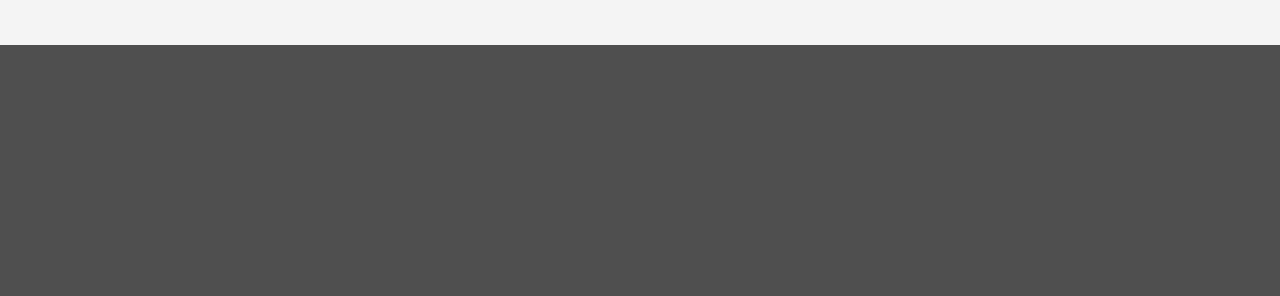
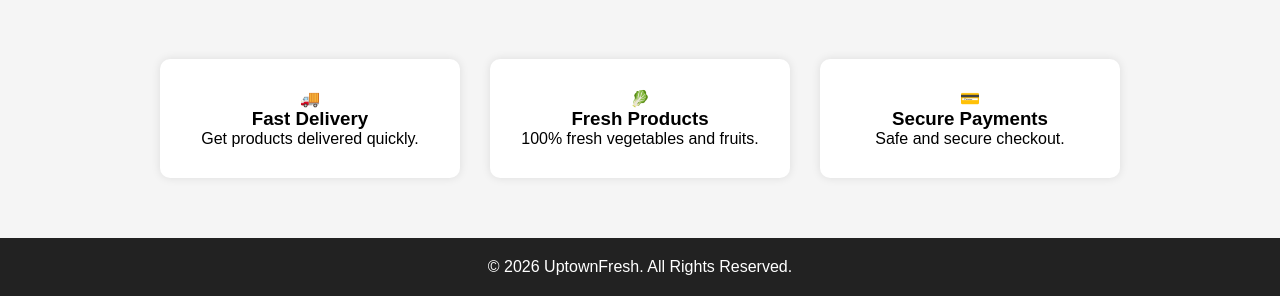
Before and after one commit to manthankahar/Uptown_Fresh, a web app: file frontend/index.html in a window 1280 px wide. Shown: the part 755-1051 px from the top of the page. Before the commit the page ends 800 px from the top, so only its background shows below. Run offline with its HTML, style and script files only (its server is not run), Linux system fonts and the light colour scheme.

Commit message:
third commit

```diff
--- a/frontend/css/style.css
+++ b/frontend/css/style.css
@@ -2,73 +2,202 @@
 margin:0;
 padding:0;
 box-sizing:border-box;
+font-family:Arial,sans-serif;
 }
 
 body{
-  font-family:Arial,sans-serif;
-  background:#f4f4f4;
+background:#f5f5f5;
 }
 
+/* Navbar */
+
 .navbar{
-  background:#2ecc71;
-  color:white;
-  padding:20px 50px;
 display:flex;
 justify-content:space-between;
 align-items:center;
+padding:20px 50px;
+background:#2ecc71;
 }
 
-.navbar h1{
-  font-size:32px;
+.logo{
+font-size:30px;
+font-weight:bold;
+color:white;
 }
 
-.navbar ul{
+.nav-links{
 display:flex;
 list-style:none;
 }
 
-.navbar li{
+.nav-links li{
 margin-left:20px;
 }
 
-.navbar a{
+.nav-links a{
 color:white;
 text-decoration:none;
 font-weight:bold;
 }
 
+/* Hero */
+
 .hero{
-  height:80vh;
-  display:flex;
-  flex-direction:column;
-  justify-content:center;
-  align-items:center;
-  text-align:center;
-  background:linear-gradient(
+height:85vh;
+
+background:
+linear-gradient(
 rgba(0,0,0,0.5),
 rgba(0,0,0,0.5)
 ),
+
 url("https://images.unsplash.com/photo-1542838132-92c53300491e");
+
 background-size:cover;
 background-position:center;
+
+display:flex;
+flex-direction:column;
+
+justify-content:center;
+align-items:center;
+
 color:white;
+text-align:center;
 }
 
-.hero h2{
-  font-size:55px;
-  margin-bottom:20px;
+.hero h1{
+font-size:60px;
+max-width:800px;
 }
 
 .hero p{
+margin-top:20px;
 font-size:24px;
-  margin-bottom:25px;
 }
 
 .btn{
+margin-top:30px;
+
+padding:15px 30px;
+
 background:#2ecc71;
+
 color:white;
-  padding:12px 25px;
+
+text-decoration:none;
+
 border-radius:5px;
-  text-decoration:none;
+
 font-size:18px;
 }
+
+/* Features */
+
+.features{
+display:flex;
+
+justify-content:center;
+
+gap:30px;
+
+padding:60px 20px;
+
+flex-wrap:wrap;
+}
+
+.feature-card{
+background:white;
+
+width:300px;
+
+padding:30px;
+
+text-align:center;
+
+border-radius:10px;
+
+box-shadow:0 0 10px rgba(0,0,0,0.1);
+}
+
+/* Product Cards */
+
+.products-container{
+display:flex;
+flex-wrap:wrap;
+justify-content:center;
+gap:20px;
+padding:30px;
+}
+
+.card{
+width:280px;
+
+background:white;
+
+border-radius:10px;
+
+overflow:hidden;
+
+box-shadow:0 0 10px rgba(0,0,0,0.1);
+}
+
+.card img{
+width:100%;
+height:220px;
+object-fit:cover;
+}
+
+.card h3{
+padding:10px;
+}
+
+.card p{
+padding:0 10px 10px;
+}
+
+.card button{
+width:100%;
+
+padding:12px;
+
+background:#2ecc71;
+
+color:white;
+
+border:none;
+
+cursor:pointer;
+}
+
+/* Footer */
+
+footer{
+background:#222;
+
+color:white;
+
+text-align:center;
+
+padding:20px;
+}
+
+/* Mobile */
+
+@media(max-width:768px){
+
+.navbar{
+flex-direction:column;
+}
+
+.nav-links{
+margin-top:15px;
+flex-wrap:wrap;
+justify-content:center;
+}
+
+.hero h1{
+font-size:35px;
+}
+
+}
--- a/frontend/index.html
+++ b/frontend/index.html
@@ -3,35 +3,85 @@
 <head>
 <meta charset="UTF-8">
 <meta name="viewport" content="width=device-width, initial-scale=1.0">
+
 <title>UptownFresh</title>
+
 <link rel="stylesheet" href="css/style.css">
+
 </head>
 <body>
 
-<header>
 <nav class="navbar">
-    <h1>UptownFresh</h1>
 
-    <ul>
+<div class="logo">
+UptownFresh
+</div>
+
+<ul class="nav-links">
+
 <li><a href="index.html">Home</a></li>
+
 <li><a href="products.html">Products</a></li>
+
 <li><a href="cart.html">Cart</a></li>
+
 <li><a href="login.html">Login</a></li>
+
 <li><a href="signup.html">Signup</a></li>
+
 <li><a href="about.html">About</a></li>
+
 <li><a href="contact.html">Contact</a></li>
+
 </ul>
+
 </nav>
-</header>
 
 <section class="hero">
-  <h2>Fresh Groceries Delivered</h2>
-  <p>Healthy • Fresh • Fast</p>
+
+<h1>
+Fresh Groceries Delivered To Your Door
+</h1>
+
+<p>
+Healthy • Fresh • Fast
+</p>
 
 <a href="products.html" class="btn">
 Shop Now
 </a>
+
 </section>
+
+<section class="features">
+
+<div class="feature-card">
+🚚
+<h3>Fast Delivery</h3>
+<p>Get products delivered quickly.</p>
+</div>
+
+<div class="feature-card">
+🥬
+<h3>Fresh Products</h3>
+<p>100% fresh vegetables and fruits.</p>
+</div>
+
+<div class="feature-card">
+💳
+<h3>Secure Payments</h3>
+<p>Safe and secure checkout.</p>
+</div>
+
+</section>
+
+<footer>
+
+<p>
+© 2026 UptownFresh. All Rights Reserved.
+</p>
+
+</footer>
 
 </body>
 </html>
```
Also changed, not shown: backend/controllers/productController.js (+12 -1 lines). Lines whose indentation alone changed are shown as unchanged.
